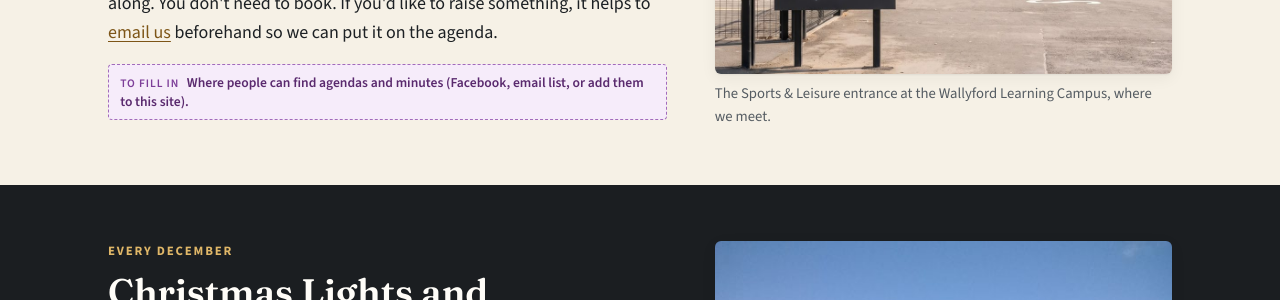
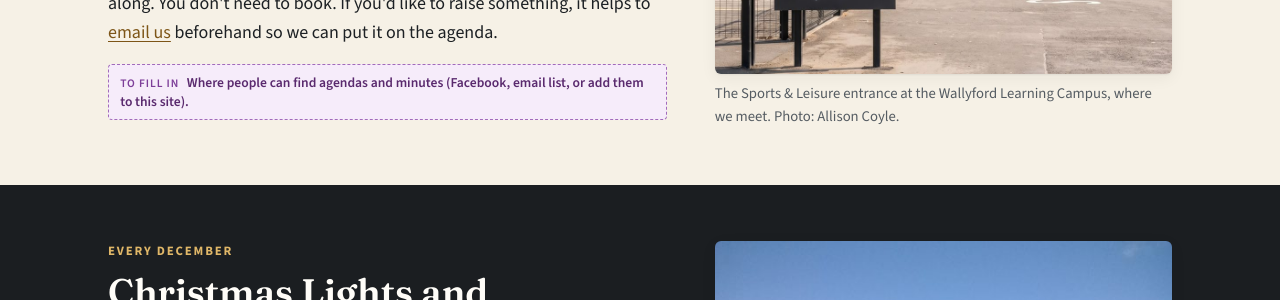
Before and after one commit to dochtie/wallyford-community-council, a Jekyll site: the page built from council.html, in a window 1280 px wide and 900 px high, scrolled down 2275 px. Shown: the part 177-477 px from the top of the window. Built offline with Jekyll 4.4.1, drawn with Linux system fonts in a browser that asks for light colours.

Commit message:
Meetings photo: credit Allison Coyle
Co-Authored-By: Claude Opus 5.5 <noreply@anthropic.com>
Claude-Session: https://claude.ai/code/session_01AHWgmui6HjEdcAqmm8Qa69

```diff
--- a/council.html
+++ b/council.html
@@ -108,7 +108,7 @@ description: What Wallyford Community Council does, who we are, when we meet, th
     </div>
     <figure class="figure">
       <img src="{{ '/assets/img/leisure-entrance.jpg' | relative_url }}" alt="The Sports and Leisure Entrance of the Wallyford Learning Campus, with the campus direction sign in front" width="1000" height="721" loading="lazy">
-      <figcaption>The Sports &amp; Leisure entrance at the Wallyford Learning Campus, where we meet.</figcaption>
+      <figcaption>The Sports &amp; Leisure entrance at the Wallyford Learning Campus, where we meet. Photo: Allison Coyle.</figcaption>
     </figure>
   </div>
 </section>
```
